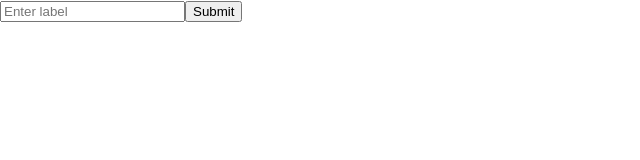
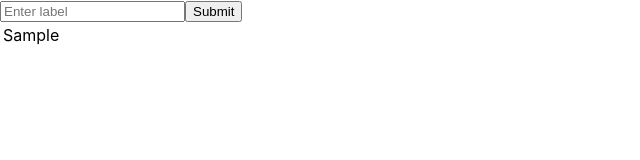
Before and after one commit to Nitin3021/trello-board, a React (Create React App) app: page / in a window 1280 px wide. Both pictures are taken after typing "Sample" into the empty fields and a click on the button "Submit". Shown: the top 160 px of the page, without its empty margins (0-640 px from the left). Built offline with nearby package versions, Linux system fonts and the light colour scheme.

Commit message:
Adding table layout to display labels
Labels are displayed in table format under the form

```diff
--- a/src/components/DashboardPage.js
+++ b/src/components/DashboardPage.js
@@ -11,7 +11,6 @@ const DashboardPage = () => {
     const onAddLabel = (addLabelText) => {
         setLabels([...labels, addLabelText])
         setError('')
-        console.log(labels)
     }
 
     const onSubmit = (e) => {
@@ -38,6 +37,19 @@ const DashboardPage = () => {
                 />
                 <button>Submit</button>
             </form>
+            {
+                labels.length !== 0 &&
+
+                <table>
+                    {labels.map((label) => (
+                        <thead key={label}>
+                            <tr>
+                                <td>{label}</td>
+                            </tr>
+                        </thead>
+                    ))}
+                </table>
+            }
         </div>
     )
 }
```
